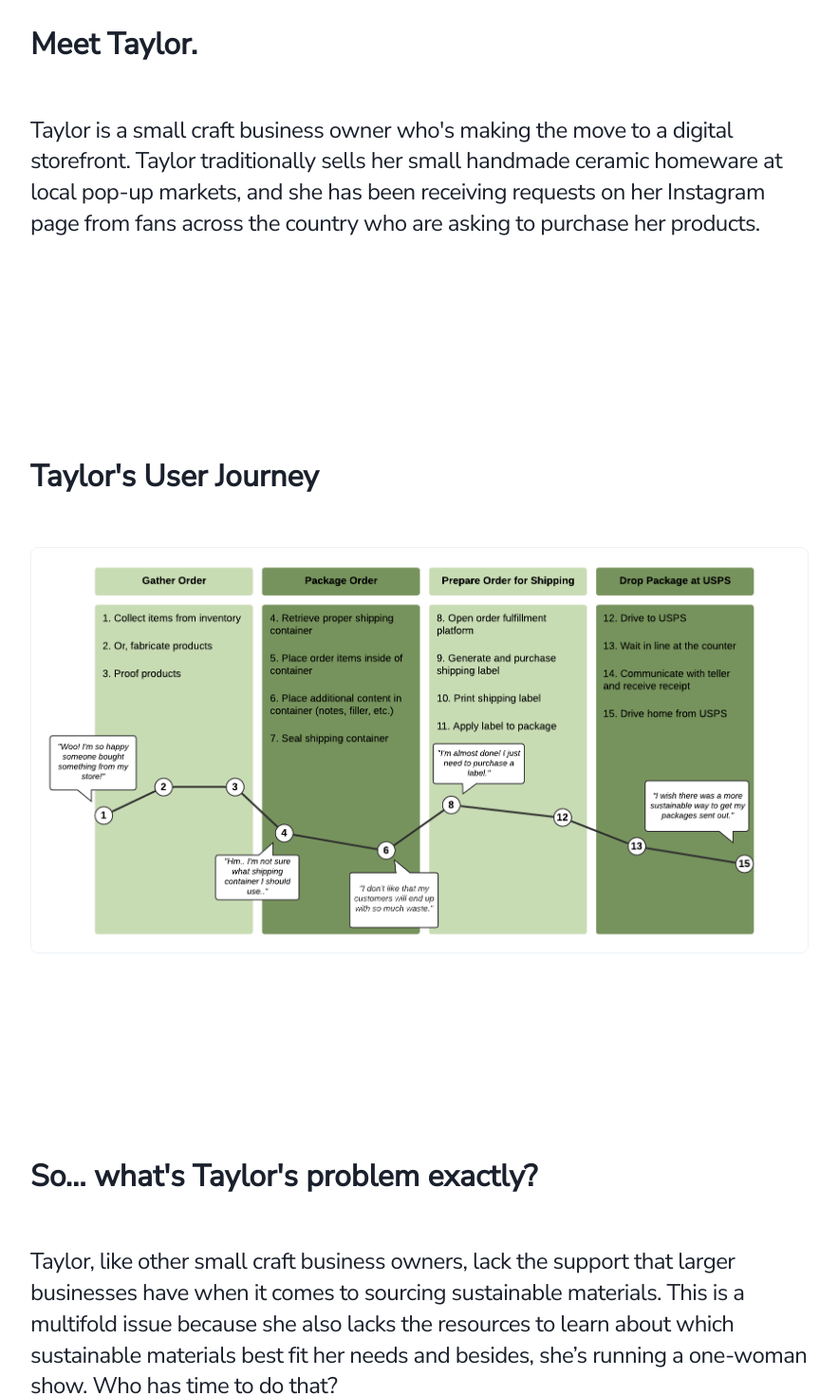
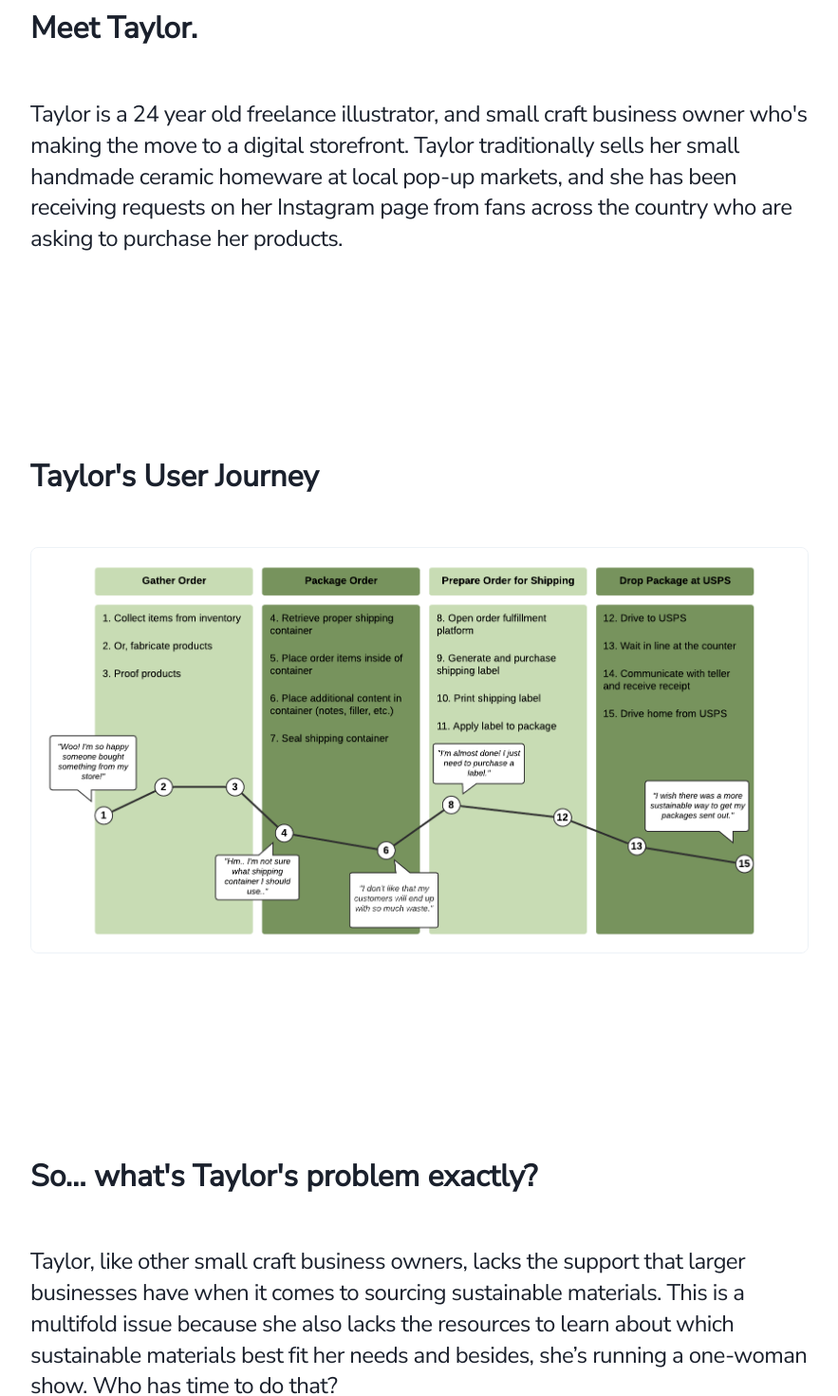
Before and after one commit to jellyie/homepage, a Next.js app: page /projects/ecopacking in a window 1280 px wide. Shown: the part 2380-3850 px from the top of the page at 95% size, without its empty margins (198-1081 px from the left). Built offline with nearby package versions, Linux system fonts and the light colour scheme.

Commit message:
fix typo and added to persona

```diff
--- a/pages/projects/ecopacking.tsx
+++ b/pages/projects/ecopacking.tsx
@@ -97,7 +97,7 @@ const Project: NextPage = () => {
             <Section>
                 <Text variant='h1'>Meet Taylor.</Text>
                 <Text variant='body'>
-                  Taylor is a small craft business owner who&apos;s making the
+                  Taylor is a 24 year old freelance illustrator, and small craft business owner who&apos;s making the
                   move to a digital storefront. Taylor traditionally sells her
                   small handmade ceramic homeware at local pop-up markets, and
                   she has been receiving requests on her Instagram page from
@@ -120,7 +120,7 @@ const Project: NextPage = () => {
                   So... what&apos;s Taylor&apos;s problem exactly?
                 </Text>
                 <Text variant='body'>
-                  Taylor, like other small craft business owners, lack the
+                  Taylor, like other small craft business owners, lacks the
                   support that larger businesses have when it comes to sourcing
                   sustainable materials. This is a multifold issue because she
                   also lacks the resources to learn about which sustainable
```
